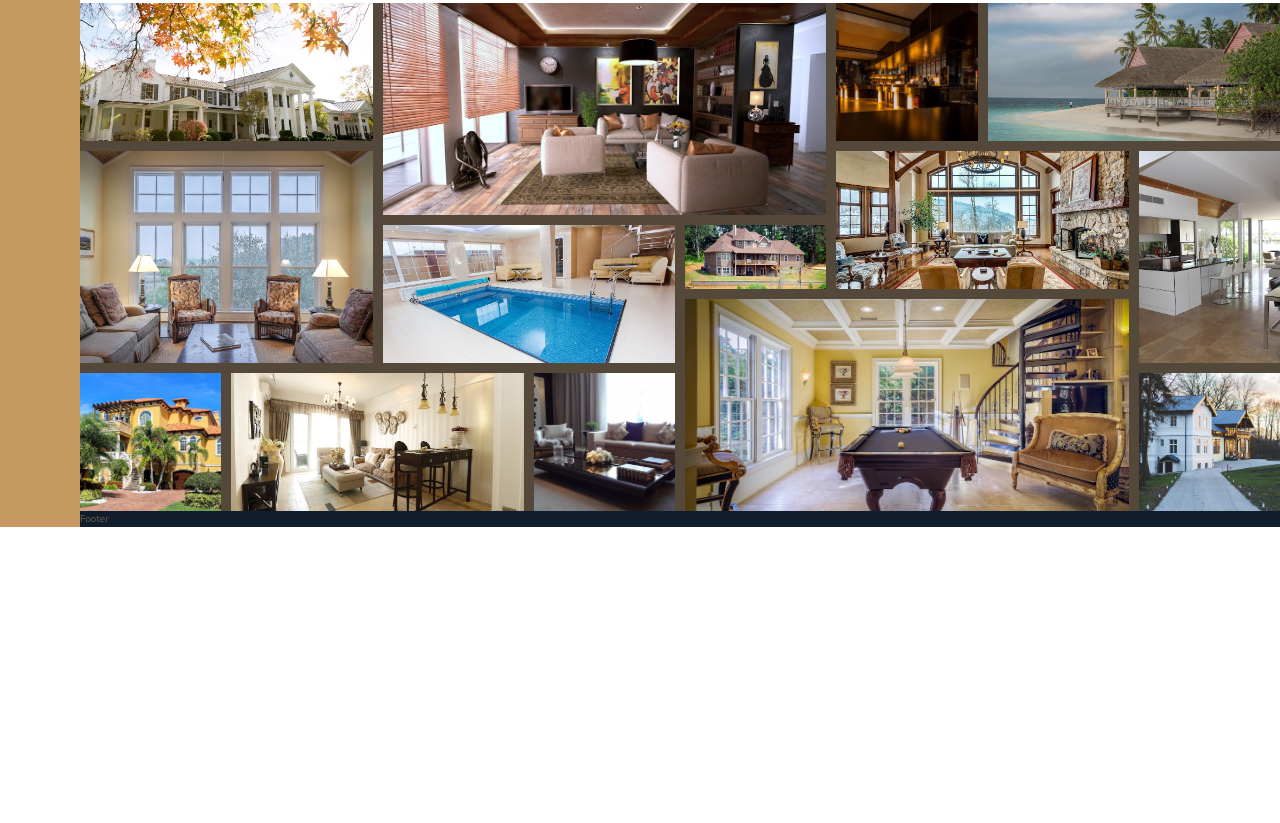
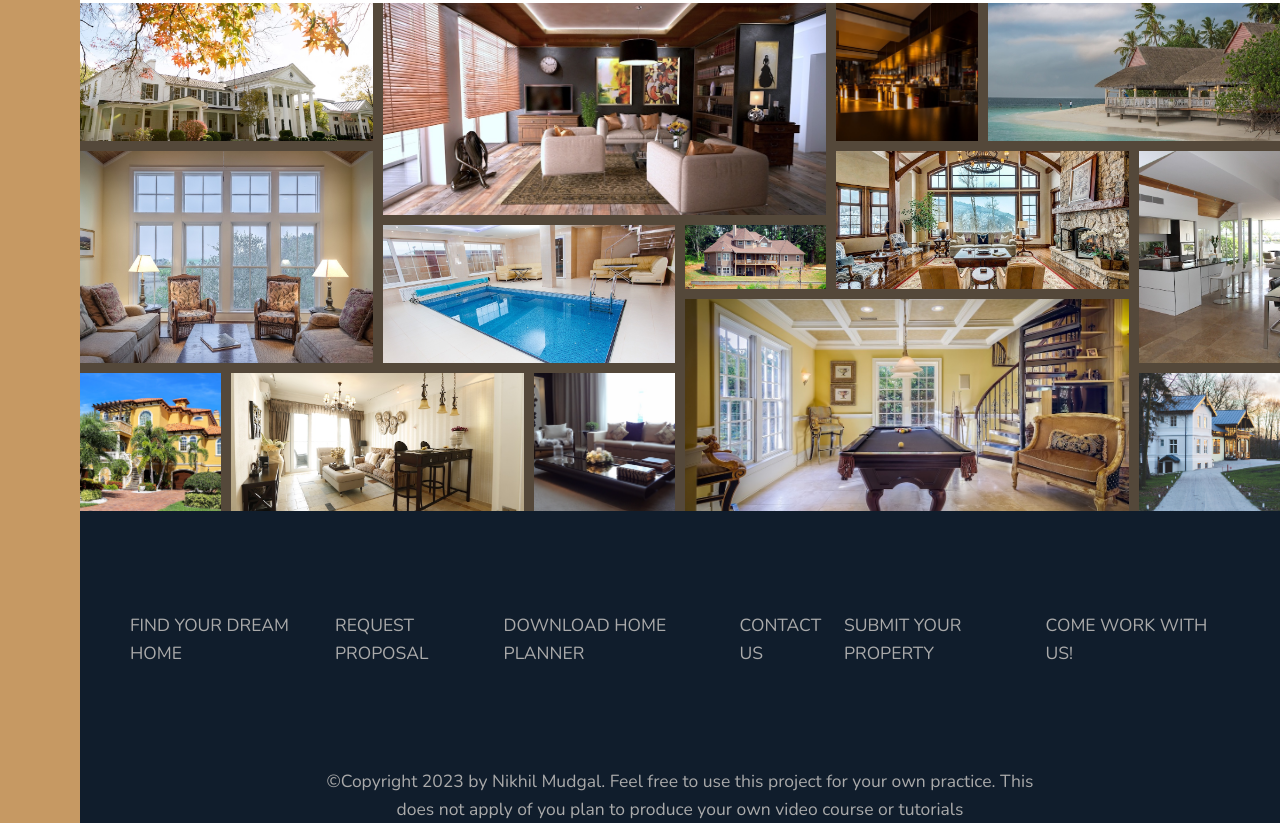
Before and after one commit to NikhilMudgal/Nexter, a website: page index.html in a window 1280 px wide. Shown: the part 3069-3892 px from the top of the page. Before the commit the page ends 3596 px from the top, so only its background shows below. Drawn offline with nearby package versions, Linux system fonts and the light colour scheme.

Commit message:
Created Footer component (self)

```diff
--- a/index.html
+++ b/index.html
@@ -345,7 +345,18 @@
         </section>
 
         <footer class="footer">
-            Footer
+            <div class="footer__items">
+             <a href="" class="footer__item">find your dream home</a>
+             <a href="" class="footer__item">request proposal</a>
+             <a href="" class="footer__item">download home planner</a>
+             <a href="" class="footer__item">contact us</a>
+             <a href="" class="footer__item">submit your property</a>
+             <a href="" class="footer__item">come work with us!</a>
+            </div>
+
+            <div class="footer__copyright--text">
+                &copy;Copyright 2023 by Nikhil Mudgal. Feel free to use this project for your own practice. This does not apply of you plan to produce your own video course or tutorials
+            </div>
         </footer>
     </body>
 </html>
--- a/sass/_footer.scss
+++ b/sass/_footer.scss
@@ -1,4 +1,30 @@
 .footer {
     background-color: $color-secondary;
     grid-column: full-start / full-end;
+    color: $color-grey-light-2;
+    font-size: 1.75rem;
+    &__items {
+        display: flex;
+        margin: 10rem 5rem;
+        text-transform: uppercase;
+        justify-content: space-around;
+    }
+
+    &__item {
+        text-decoration: none;
+        color: $color-grey-light-2;
+        transition: all .4s;
+        &:hover {
+            background-color: red;
+            transform: translateY(-1rem);
+        }
+
+    }
+
+    &__copyright--text {
+        width: 60%;
+        text-align: center;
+        align-self: center;
+        margin: auto;
+    }
 }
```
Also changed, not shown: css/style.css.
